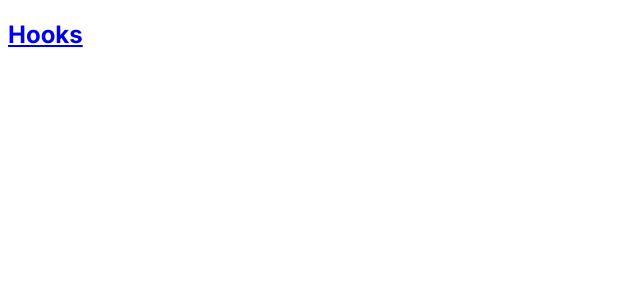
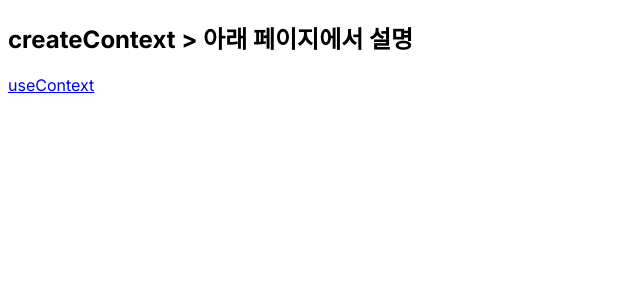
Before and after one commit to jong-k/simple-comments, a Next.js app: page /react/apis/createContext in a window 1280 px wide. Shown: the top 300 px of the page, without its empty margins (0-640 px from the left). Built offline with nearby package versions, Linux system fonts and the light colour scheme.

Commit message:
docs: createContext 문서 추가

```diff
--- a/app/react/apis/createContext/page.tsx
+++ b/app/react/apis/createContext/page.tsx
@@ -3,9 +3,9 @@ import Link from "next/link";
 export default function CreateContext() {
   return (
     <div>
-      <Link href="/react/createContext">
-        <h2 className="text-2xl">Hooks</h2>
-      </Link>
+      {/* -> 이렇게 쓰면 eslint 에러 */}
+      <h2>createContext &gt; 아래 페이지에서 설명</h2>
+      <Link href="/react/hooks/useContext">useContext</Link>
     </div>
   );
 }
--- a/app/react/apis/page.tsx
+++ b/app/react/apis/page.tsx
@@ -3,8 +3,8 @@ import Link from "next/link";
 export default function Apis() {
   return (
     <div>
-      <Link href="/react/createContext">
-        <h2 className="text-2xl">Hooks</h2>
+      <Link href="/react/apis/createContext">
+        <h2 className="text-2xl">APIs</h2>
       </Link>
     </div>
   );
```
Also changed, not shown: app/react/apis/createContext/README.md (added).
